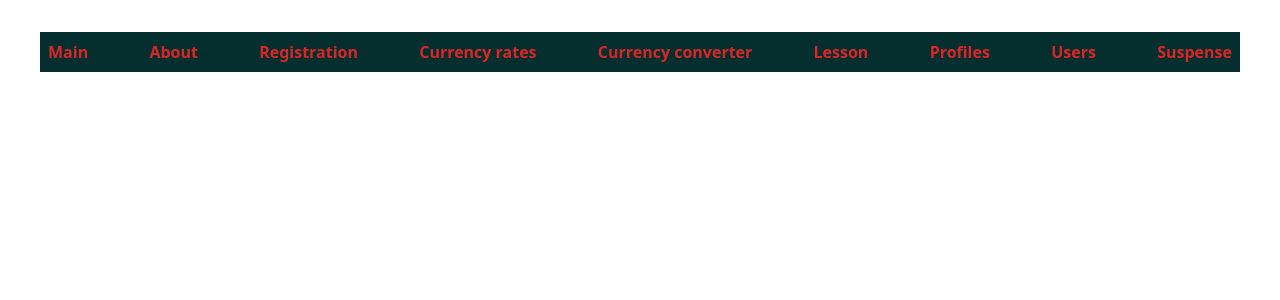
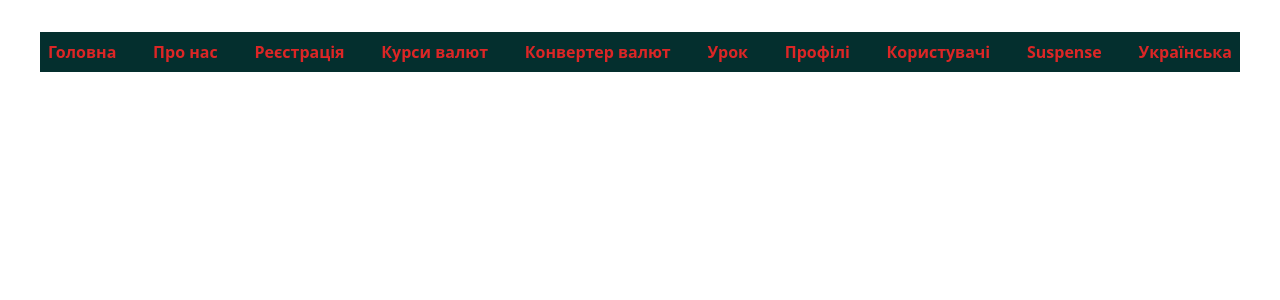
Before and after one commit to serg-hourwitz/typescript-demo, a React (Vite) app: page /navigation in a window 1280 px wide. Shown: the top 300 px of the page. Built offline with nearby package versions, Linux system fonts and the light colour scheme.

Commit message:
added translations

```diff
--- /dev/null
+++ b/src/assets/locale/en.json
@@ -0,0 +1,14 @@
+{
+  "users": "Users",
+  "language.ua": "Ukrainian",
+  "language.en": "English",
+  "language.pl": "Polish",
+
+  "main": "main",
+  "about": "About",
+  "registration": "Registration",
+  "currency rates": "Currency rates",
+  "currency converter": "Currency converter",
+  "lesson": "Lesson",
+  "profiles": "Profiles"
+}
--- /dev/null
+++ b/src/assets/locale/pl.json
@@ -0,0 +1,8 @@
+{
+  "users": "Użytkownicy",
+  "language.ua": "Ukrainski",
+  "language.en": "Angelski",
+  "language.pl": "Polski"
+
+
+}
--- /dev/null
+++ b/src/assets/locale/ua.json
@@ -0,0 +1,14 @@
+{
+  "users": "Користувачі",
+  "language.ua": "Українська",
+  "language.en": "Англійська",
+  "language.pl": "Польська",
+
+  "Main": "Головна",
+  "About": "Про нас",
+  "Registration": "Реєстрація",
+  "Currency rates": "Курси валют",
+  "Currency converter": "Конвертер валют",
+  "Lesson": "Урок",
+  "Profiles": "Профілі"
+}
--- /dev/null
+++ b/src/components/Language/Language.tsx
@@ -0,0 +1,56 @@
+import { ELanguage } from '../../types/language';
+import { useTranslation } from 'react-i18next';
+import { memo, useState } from 'react';
+
+
+const Language = memo(() => {
+  const [showList, setShowList] = useState<boolean>(false);
+  const [language, setLanguage] = useState(ELanguage.UA);
+  const { t, i18n } = useTranslation();
+
+
+  const changeLanguage = (lang: ELanguage) => {
+    i18n.changeLanguage(lang).then(() => {
+      setLanguage(lang);
+      setShowList(false);
+    });
+  };
+  return (
+    <div className="relative">
+      <button
+        type="button"
+        className="link"
+        onClick={() => setShowList((prev) => !prev)}
+      >
+        {t('language.' + language)}
+      </button>
+      {showList && <List changeLanguage={changeLanguage} />}
+    </div>
+  );
+});
+const List = memo(
+  ({ changeLanguage }: { changeLanguage: (lang: ELanguage) => void }) => (
+    <ul className="absolute top-full right-0 bg-blue-900 border border-white rounded-lg">
+      <Item changeLanguage={changeLanguage} lang={ELanguage.UA} />
+      <Item changeLanguage={changeLanguage} lang={ELanguage.EN} />
+      <Item changeLanguage={changeLanguage} lang={ELanguage.PL} />
+    </ul>
+  )
+);
+const Item = memo(
+  ({
+    lang,
+    changeLanguage,
+  }: {
+    lang: ELanguage;
+    changeLanguage: (lang: ELanguage) => void;
+  }) => {
+    const { t } = useTranslation();
+    return (
+      <li className="p-2 link" onClick={() => changeLanguage(lang)}>
+        {t('language.' + lang)}
+      </li>
+    );
+  }
+);
+export default Language;
--- /dev/null
+++ b/src/i18n.ts
@@ -0,0 +1,20 @@
+// * Base
+import { initReactI18next } from 'react-i18next';
+import i18n from 'i18next';
+
+// * Locales
+import ua from './assets/locale/ua.json';
+import en from './assets/locale/en.json';
+import pl from './assets/locale/pl.json';
+
+
+i18n.use(initReactI18next).init({
+  resources: {
+    ua: { translation: ua }, // Український переклад
+    en: { translation: en }, // Англійський переклад
+    pl: { translation: pl }, // Польський переклад
+  },
+  interpolation: { escapeValue: false },
+  lng: 'ua', // Дефолтна мова
+});
+export default i18n;
--- a/src/pages/Nav/Nav.tsx
+++ b/src/pages/Nav/Nav.tsx
@@ -1,31 +1,44 @@
+import { useTranslation } from 'react-i18next';
 import { Link } from 'react-router-dom';
+import { memo } from 'react';
+import Language from '../../components/Language/Language';
 
-const Nav = () => {
+const Nav = memo(() => {
+  const { t } = useTranslation();
+
   return (
     <div className="flex justify-between text-red-600 font-bold bg-teal-950 pt-2 pb-2 wrapper">
       <Link to="/" className="link">
-        Main
+        {/* Main */}
+        {t('Main')}
       </Link>
       <Link to="/about" className="link">
-        About
+        {/* About */}
+        {t('About')}
       </Link>
       <Link to="/registration" className="link">
-        Registration
+        {/* Registration */}
+        {t('Registration')}
       </Link>
       <Link to="/rates" className="link">
-        Currency rates
+        {/* Currency rates */}
+        {t('Currency rates')}
       </Link>
       <Link to="/convert" className="link">
-        Currency converter
+        {/* Currency converter */}
+        {t('Currency converter')}
       </Link>
       <Link to="/lesson" className="link">
-        Lesson
+        {/* Lesson */}
+        {t('Lesson')}
       </Link>
       <Link to="/profiles" className="link">
-        Profiles
+        {/* Profiles */}
+        {t('Profiles')}
       </Link>
       <Link to="/users" className="link">
-        Users
+        {/* Users */}
+        {t('users')}
       </Link>
       {/* navigation to another URL */}
       <Link
@@ -35,8 +48,9 @@ const Nav = () => {
       >
         Suspense
       </Link>
+      <Language />
     </div>
   );
-};
+});
 
 export default Nav;
--- a/src/styles/index.css
+++ b/src/styles/index.css
@@ -9,7 +9,7 @@
 }
 
 .link {
-  @apply hover:text-orange-400 transition-colors duration-200;
+  @apply hover:text-orange-400 transition-colors duration-200 cursor-pointer;
 }
 
 .li {
--- /dev/null
+++ b/src/types/language.ts
@@ -0,0 +1,5 @@
+export enum ELanguage {
+  EN = 'en',
+  UA = 'ua',
+  PL = 'pl',
+}
```
Also changed, not shown: src/main.tsx (+7 -4 lines).
